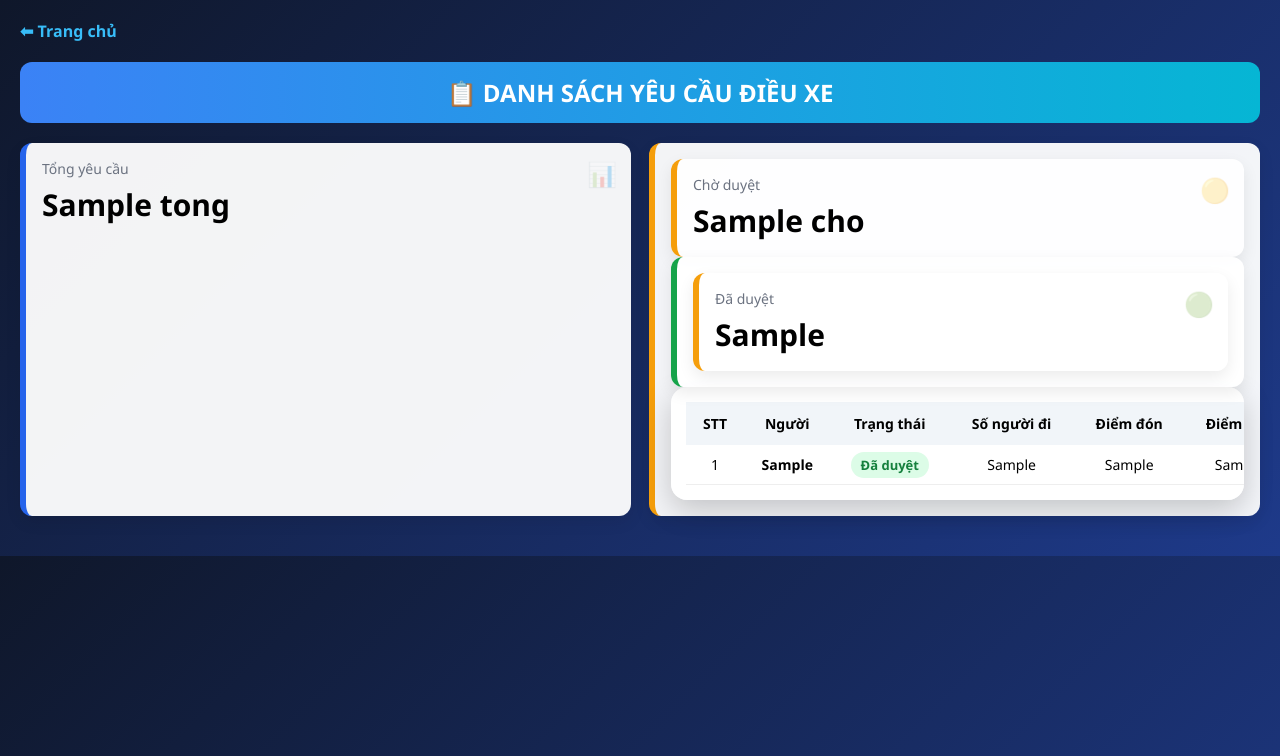
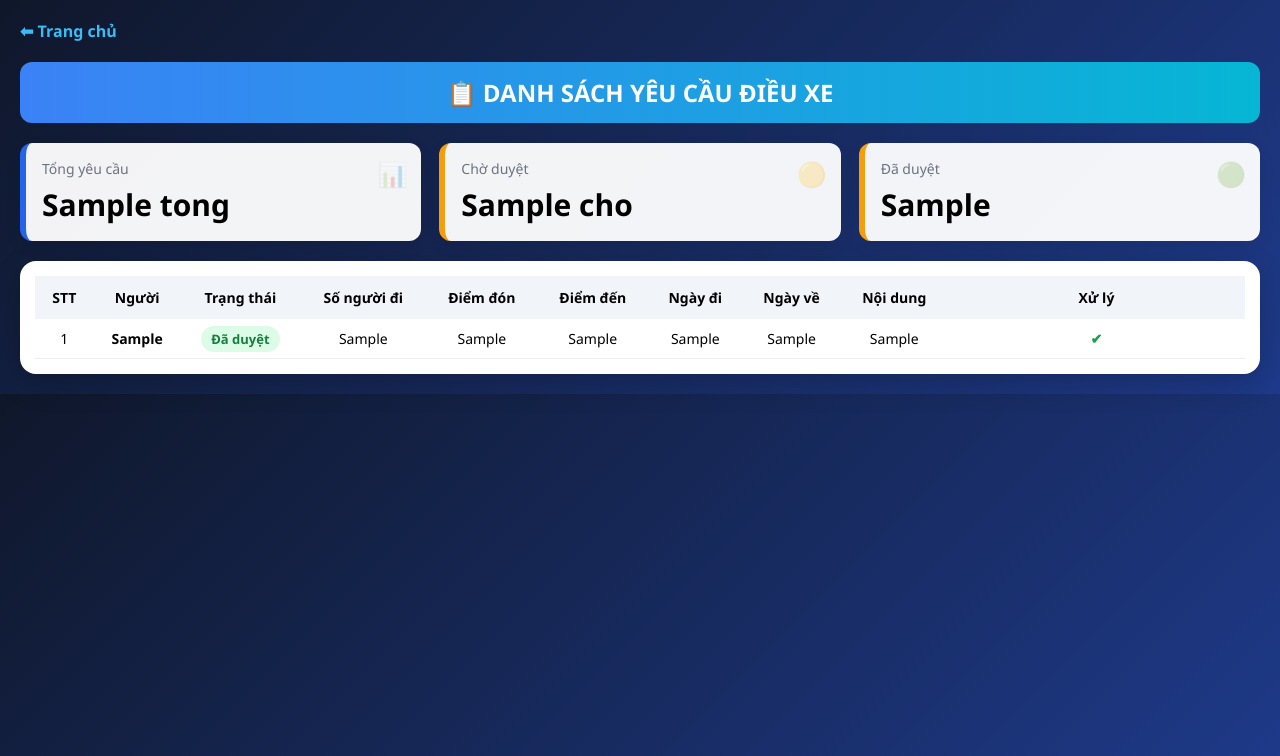
Before and after one commit to conkiencon2016-max/quanly-xe, a Flask app: template templates/danh_sach_yeu_cau.html in a window 1280 px wide. Shown: the top 756 px of the page. Run offline with Flask 3, Linux system fonts and the light colour scheme; the template is opened without the code that fills it: most values are stand-ins (such as "Sample title", 1, 10 or a date in 2020).

Commit message:
Update danh_sach_yeu_cau.html

```diff
--- a/templates/danh_sach_yeu_cau.html
+++ b/templates/danh_sach_yeu_cau.html
@@ -207,7 +207,7 @@ select{
         <div class="dash-icon">📊</div>
     </div>
 
-    <div class="dash-box dash-active">
+
      <div class="dash-box dash-active"
      onclick="location.href='?status=cho_duyet'">
         <div class="dash-title">Chờ duyệt</div>
@@ -215,7 +215,7 @@ select{
         <div class="dash-icon">🟡</div>
     </div>
 
-    <div class="dash-box dash-home">
+
     <div class="dash-box dash-active"
      onclick="location.href='?status=cho_duyet'">
         <div class="dash-title">Đã duyệt</div>
```
